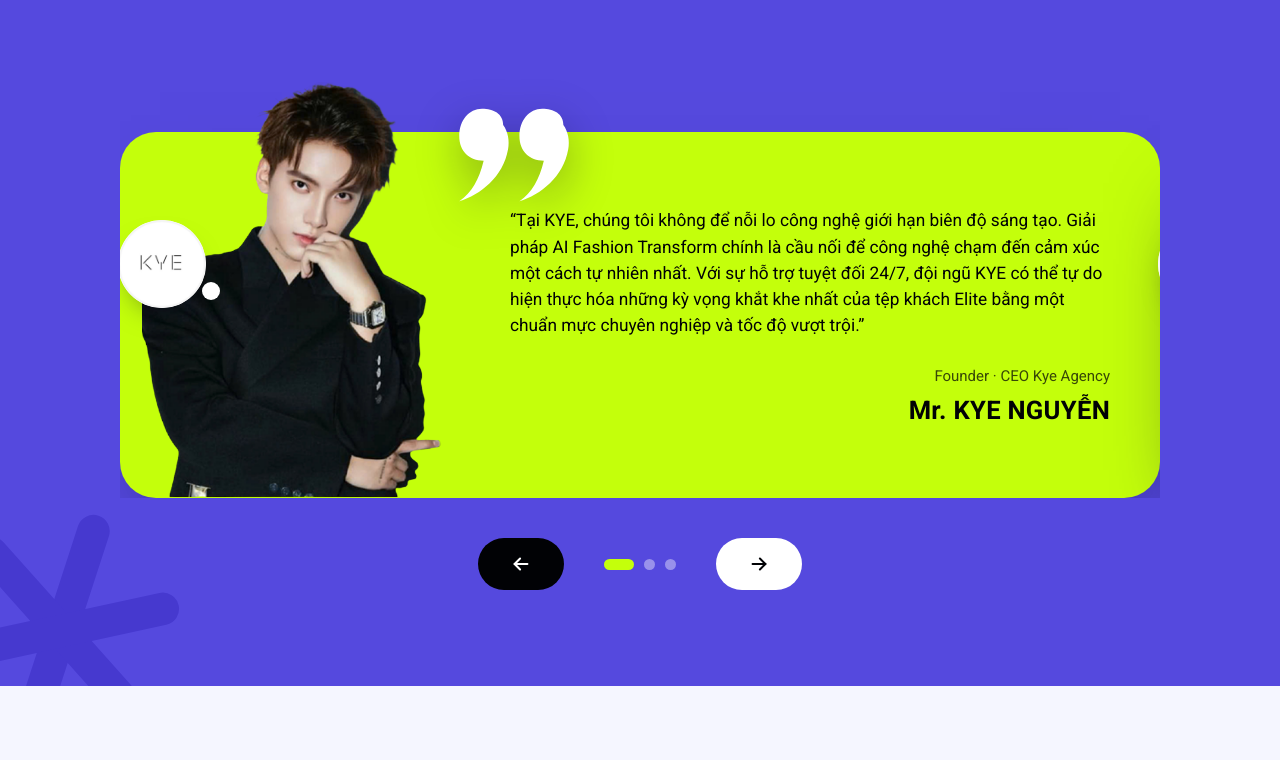
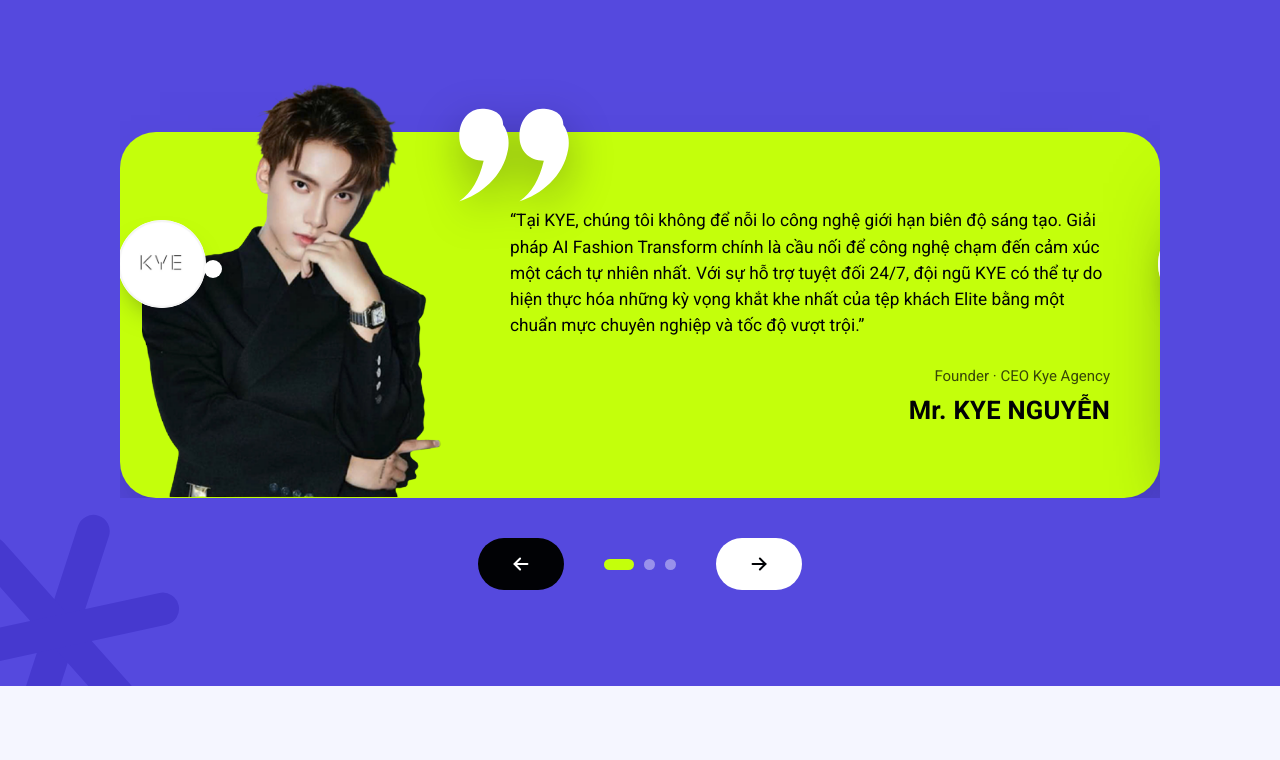
Before and after one commit to Entersight-Tech/landing-page, a Next.js app: page / in a window 1280 px wide. Shown: the part 3824-4584 px from the top of the page. Built offline with nearby package versions, Linux system fonts and the light colour scheme.

Commit message:
Nudge badge accent dot upward
Move the small white accent dot up to sit beside the badge edge
instead of detached below-right.

Co-Authored-By: Claude Opus 4.8 <noreply@anthropic.com>
Claude-Session: https://claude.ai/code/session_019grBuUZAa98aQBa2D2qsna

```diff
--- a/src/components/Cases.module.css
+++ b/src/components/Cases.module.css
@@ -129,8 +129,8 @@
 .badgeDot {
   position: absolute;
   z-index: 3;
-  top: 150px;
-  left: 82px;
+  top: 128px;
+  left: 84px;
   width: 18px;
   height: 18px;
   border-radius: 50%;
```
